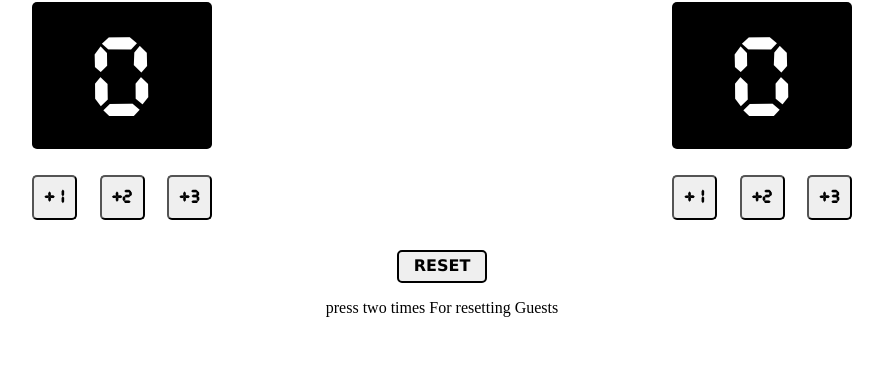
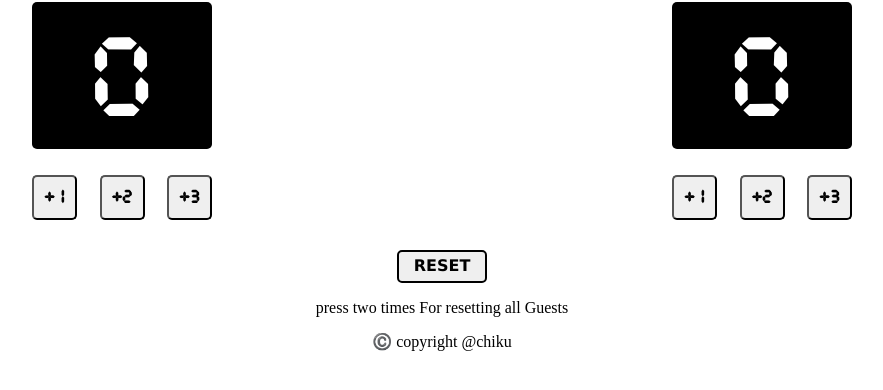
Before and after one commit to codeXchiku/Football-Scoreboard, a website built with Vite: page index.html in a window 1280 px wide. Shown: the part 110-500 px from the top of the page, without its empty margins (198-1081 px from the left). Built offline with nearby package versions, Linux system fonts and the light colour scheme.

Commit message:
copyright added

```diff
--- a/index.html
+++ b/index.html
@@ -26,7 +26,8 @@
         </div>
 
         <button id="reset-btn" onclick="reset1()" ondblclick="reset2()">RESET</button>
-        <p>press two times For resetting Guests</p>
+        <p>press two times For resetting all Guests</p>
+        <p>©️ copyright @chiku</p>
 
         <script src="index.js"></script>
     </body>
```
